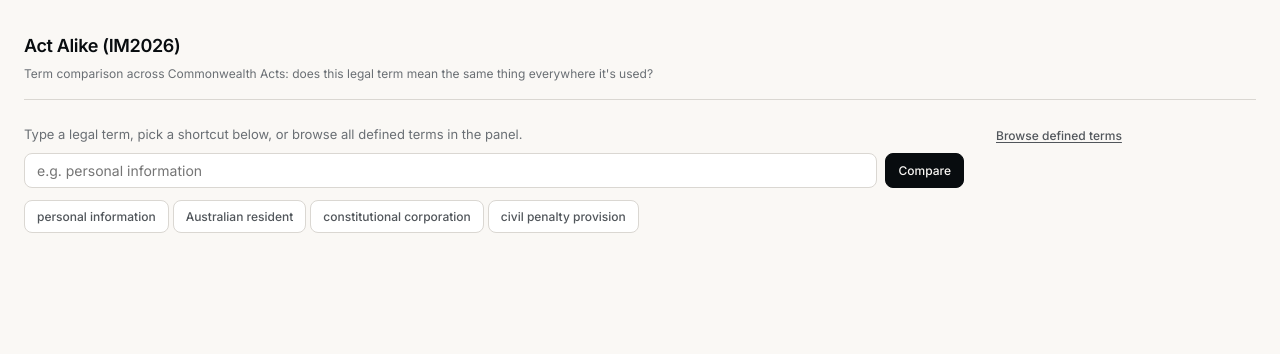
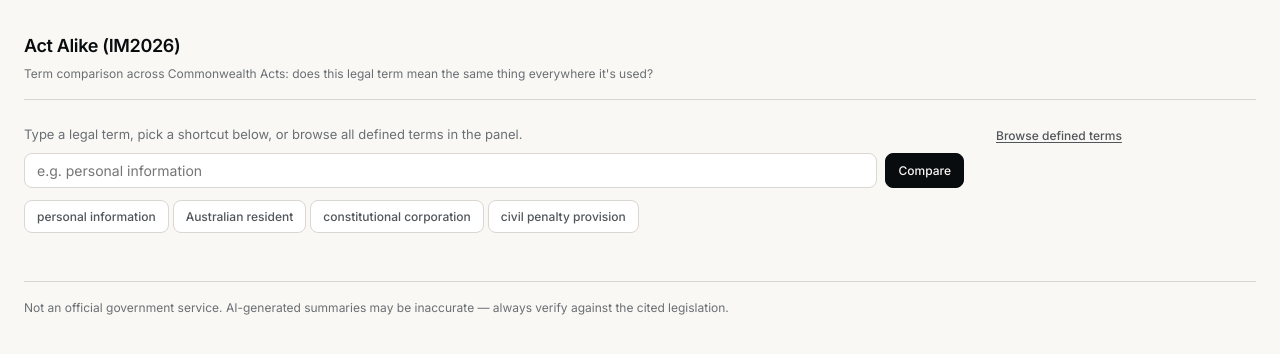
Before and after one commit to cchew/term-comparison, a Vue app in the folder web/: page / in a window 1280 px wide. Shown: the top 354 px of the page. Built offline with nearby package versions, Linux system fonts and the light colour scheme; no server answers.

Commit message:
feat: add persistent not-an-official-service disclaimer

```diff
--- a/web/src/App.vue
+++ b/web/src/App.vue
@@ -89,6 +89,7 @@ async function search(t: string) {
         </div>
       </aside>
     </div>
+    <footer class="disclaimer">Not an official government service. AI-generated summaries may be inaccurate — always verify against the cited legislation.</footer>
   </div>
 </template>
 
@@ -238,4 +239,12 @@ async function search(t: string) {
 
 .load-error { color: var(--color-ink-2); font-size: 0.875rem; }
 .loading { color: var(--color-ink-3); font-size: 0.875rem; }
+
+.disclaimer {
+  margin-top: var(--s-5);
+  padding-top: var(--s-4);
+  border-top: 1px solid var(--color-border);
+  font-size: 0.75rem;
+  color: var(--color-ink-3);
+}
 </style>
```
Also changed, not shown: 1 other file (tests, documents, lock files or other folders).
